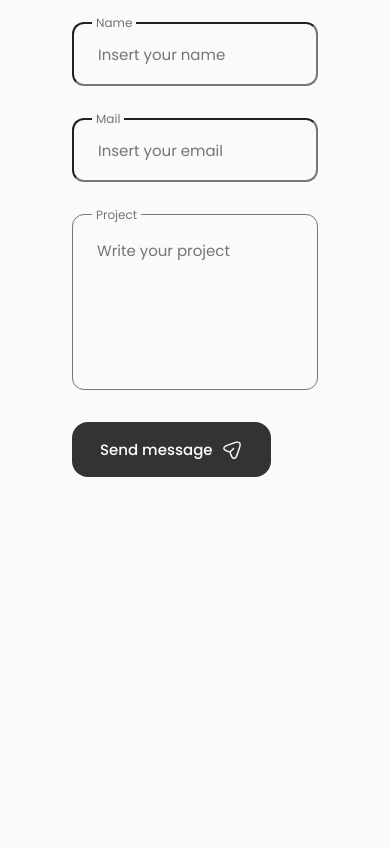
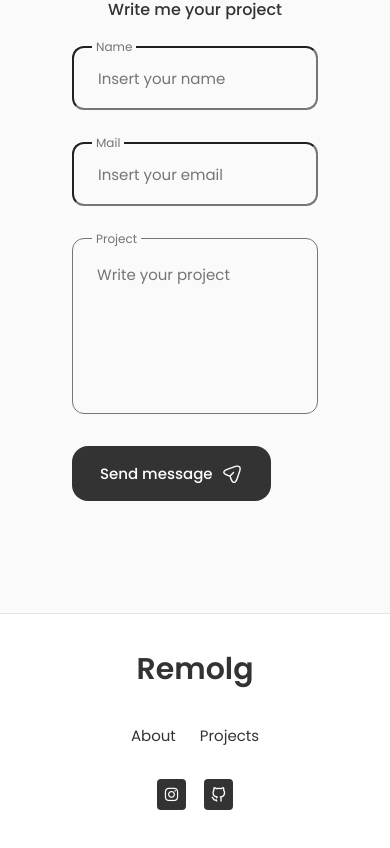
Before and after one commit to remolg/Portfolio, a React (Vite) app: page / in a window 390 px wide. Shown: the part 2470-3318 px from the top of the page. Before the commit the page ends 3107 px from the top, so only its background shows below. Built offline with nearby package versions, Linux system fonts and the light colour scheme.

Commit message:
Footer Finish

```diff
--- a/src/App.jsx
+++ b/src/App.jsx
@@ -5,6 +5,7 @@
 import { Skills } from './components/skills/Skills'
 import { Contact } from './components/contact/Contact'
 import './App.css'
+import { Footer } from './components/footer/Footer'
 
 function App() {
   const [count, setCount] = useState(0)
@@ -17,6 +18,7 @@
         <About />
         <Skills />
         <Contact />
+        <Footer />
       </main>
     </>
   )
--- a/src/components/contact/Contact.jsx
+++ b/src/components/contact/Contact.jsx
@@ -17,7 +17,7 @@
             <h2 className='section__title'>Get in touch</h2>
             <span className='section__subtitle'>Contact Me</span>
 
-            <div className="contact__container container grid">
+            <div className="contact__container container">
                 <div className="contact__content">
                     <h3 className="contact__title">Talk to me</h3>
                     <div className="contact__info">
--- a/src/components/contact/contact.css
+++ b/src/components/contact/contact.css
@@ -1,4 +1,5 @@
 .contact__container {
+    display: grid;
     grid-template-columns: repeat(2, max-content);
     justify-content: center;
     column-gap: 6rem;
@@ -141,5 +142,3 @@
         width: 100%;
     }
 }
-
-@media screen and (max-width: 350px) {}
--- /dev/null
+++ b/src/components/footer/Footer.jsx
@@ -0,0 +1,30 @@
+import React from 'react'
+import './footer.css'
+
+export const Footer = () => {
+    return (
+        <div className="footer">
+            <div className="footer__container container">
+                <h1 className="footer__title">Remolg</h1>
+
+                <ul className='footer__list'>
+                    <li>
+                        <a href="#about" className='footer__link'>About</a>
+                    </li>
+                    <li>
+                        <a href="#portfolio" className='footer__link'>Projects</a>
+                    </li>
+                </ul>
+
+                <div className="footer__social">
+                    <a href="https://www.instagram.com/remolg_/" className="footer__social-link" target='_blank'>
+                        <i className='uil uil-instagram'></i>
+                    </a>
+                    <a href="https://github.com/remolg" className="footer__social-link" target='_blank'>
+                        <i className='uil uil-github-alt'></i>
+                    </a>
+                </div>
+            </div>
+        </div>
+    )
+}
--- /dev/null
+++ b/src/components/footer/footer.css
@@ -0,0 +1,59 @@
+.footer {
+    background-color: var(--container-color);
+    border-top: 1px solid rgba(0, 0, 0, 0.1);
+}
+
+.footer__container {
+    padding: 2rem 0 6rem;
+}
+
+.footer__title,
+.footer__link {
+    color: var(--title-color);
+}
+
+.footer__title {
+    text-align: center;
+    margin-bottom: var(--mb-2);
+}
+
+.footer__link:hover {
+    color: var(--title-color-dark);
+}
+
+.footer__list {
+    display: flex;
+    justify-content: center;
+    column-gap: 1.5rem;
+    margin-bottom: var(--mb-2);
+}
+
+.footer__social {
+    display: flex;
+    justify-content: center;
+    column-gap: 1.125rem;
+}
+
+.footer__social-link {
+    background-color: var(--title-color);
+    color: var(--container-color);
+    font-size: 1.125rem;
+    border-radius: 0.5rem;
+    padding: 0.2rem 0.4rem;
+    display: inline-flex;
+}
+
+.footer__social-link:hover {
+    background-color: var(--title-color-dark);
+}
+
+@media screen and (max-width: 992px) {
+    .footer__social-link {
+        border-radius: 0.25rem;
+        font-size: 1rem;
+    }
+}
+
+@media screen and (max-width: 768px) {}
+
+@media screen and (max-width: 576px) {}
```
